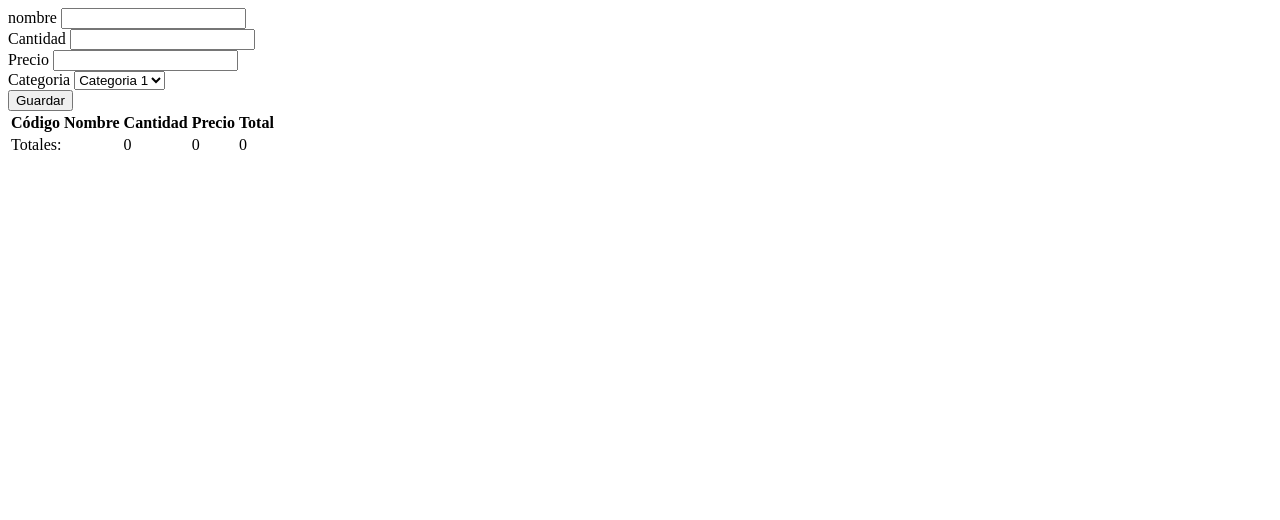
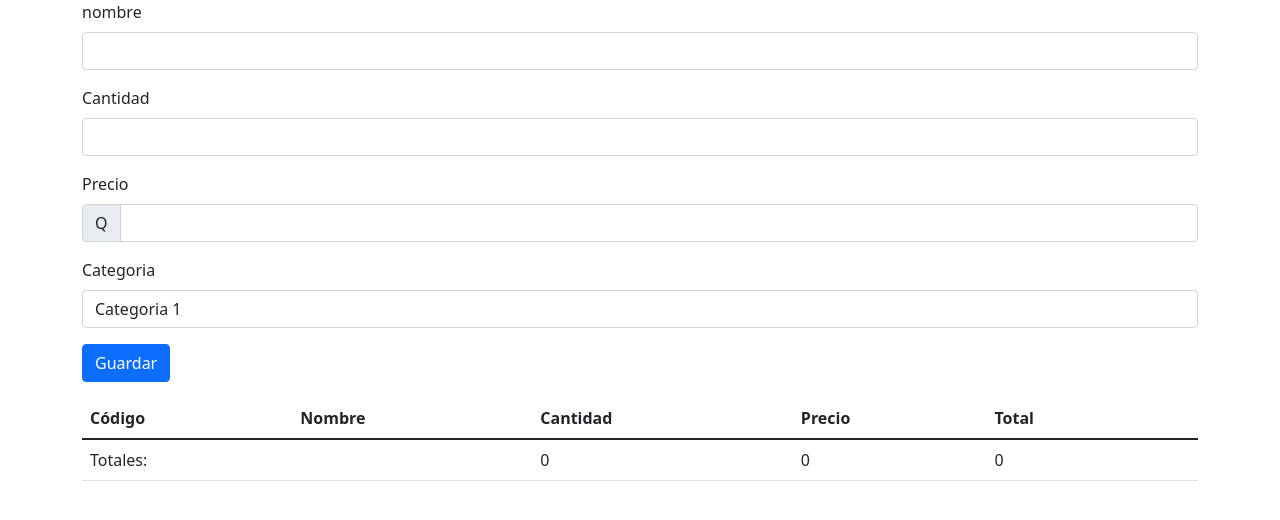
Before and after one commit to angelhigueros/bootcamp, a plain HTML site: page Clases/JS-002/index.html in a window 1280 px wide. Drawn offline with nearby package versions, Linux system fonts and the light colour scheme.

Commit message:
Se agrego estilos al ejercicio 2

```diff
--- a/Clases/JS-002/index.html
+++ b/Clases/JS-002/index.html
@@ -4,40 +4,63 @@
     <meta charset="UTF-8" />
     <meta http-equiv="X-UA-Compatible" content="IE=edge" />
     <meta name="viewport" content="width=device-width, initial-scale=1.0" />
+    <link
+      href="https://cdn.jsdelivr.net/npm/bootstrap@5.1.3/dist/css/bootstrap.min.css"
+      rel="stylesheet"
+      integrity="sha384-1BmE4kWBq78iYhFldvKuhfTAU6auU8tT94WrHftjDbrCEXSU1oBoqyl2QvZ6jIW3"
+      crossorigin="anonymous"
+    />
+    <link
+      rel="stylesheet"
+      href="https://cdn.jsdelivr.net/npm/bootstrap-icons@1.7.2/font/bootstrap-icons.css"
+    />
     <title>Bootcamp - Javascript 002</title>
   </head>
   <body>
+    <main class="container">
       <form action="index.html">
-      <input type="hidden" name="codigo" id="codigo">
-      <div>
-        <label for="nombre">nombre</label>
-        <input type="text" name="nombre" id="nombre" />
+        <input type="hidden" name="codigo" id="codigo" />
+        <div class="mb-3">
+          <label for="nombre" class="form-label">nombre</label>
+          <input type="text" name="nombre" id="nombre" class="form-control" />
         </div>
-      <div>
-        <label for="cantidad">Cantidad</label>
-        <input type="number" name="cantidad" id="cantidad" />
+        <div class="mb-3">
+          <label for="cantidad" class="form-label">Cantidad</label>
+          <input
+            type="number"
+            name="cantidad"
+            id="cantidad"
+            class="form-control"
+          />
         </div>
-      <div>
-        <label for="precio">Precio</label>
-        <input type="number" name="precio" id="precio" />
+        <div class="mb-3">
+          <label for="precio" class="form-label">Precio</label>
+          <div class="input-group">
+            <span class="input-group-text">Q</span>
+            <input
+              type="number"
+              name="precio"
+              id="precio"
+              class="form-control"
+            />
           </div>
-      <div>
-        <label for="categoria">Categoria</label>
-        <select name="categori" id="categoria">
+        </div>
+        <div class="mb-3">
+          <label for="categoria" class="form-label">Categoria</label>
+          <select name="categori" id="categoria" class="form-control">
             <option value="1">Categoria 1</option>
             <option value="2">Categoria 2</option>
             <option value="3">Categoria 3</option>
             <option value="4">Categoria 4</option>
           </select>
         </div>
-      <div>
-        <div>
-        <button type="submit">Guardar</button>
+        <div class="mb-3">
+          <button type="submit" class="btn btn-primary">Guardar</button>
         </div>
       </form>
 
       <div>
-      <table>
+        <table class="table">
           <thead>
             <tr>
               <th>Código</th>
@@ -48,9 +71,7 @@
               <th></th>
             </tr>
           </thead>
-        <tbody>
-
-        </tbody>
+          <tbody></tbody>
           <tfoot>
             <tr>
               <td colspan="2">Totales:</td>
@@ -64,5 +85,6 @@
       </div>
 
       <script src="index.js"></script>
+    </main>
   </body>
 </html>
--- a/Clases/JS-002/index.js
+++ b/Clases/JS-002/index.js
@@ -62,7 +62,12 @@ const onSubmit = (event) => {
                   <td>${cantidad}</td>
                   <td>${precio}</td>
                   <td>${total}</td>
-                  <td><a href="#" onclick="onEdit(event)">Editar</a> | <a href="#" onclick="onDelete(event)">Eliminar</a></td>
+                  <td>
+                      <div class="btn-group">
+                        <a href="#" title="Editar" onclick="onEdit(event)" class="btn btn-sm btn-outline-secondary"><i class="bi bi-pencil-square"></i></a>
+                        <a href="#" title="Eliminar"onclick="onDelete(event)" class="btn btn-sm btn-outline-danger"><i class="bi bi-trash"></i></a>
+                      </div>
+                  </td>
                   `;
 
   cantidadTotalEl.innerHTML = cantidadTotal;
@@ -83,8 +88,8 @@ const onEdit = (event) => {
   event.preventDefault();
 
   /** @type {HTMLAnchorElement} */
-  const anchor = event.target;
-  const tr = anchor.parentElement.parentElement;
+  const anchor = event.currentTarget;
+  const tr = anchor.parentElement.parentElement.parentElement;
 
   const celdas = tr.getElementsByTagName("td");
   const [tdCodigo, tdNombre, tdCantidad, tdPrecio] = celdas;
@@ -105,4 +110,9 @@ const onEdit = (event) => {
 
 const onDelete = (event) => {
   event.preventDefault();
+
+  /** @type {HTMLElement} */
+  const anchor = event.target;
+  const tr = anchor.parentElement.parentElement.parentElement;
+  tbody.removeChild(tr);
 };
```
Lines whose indentation alone changed are shown as unchanged.
